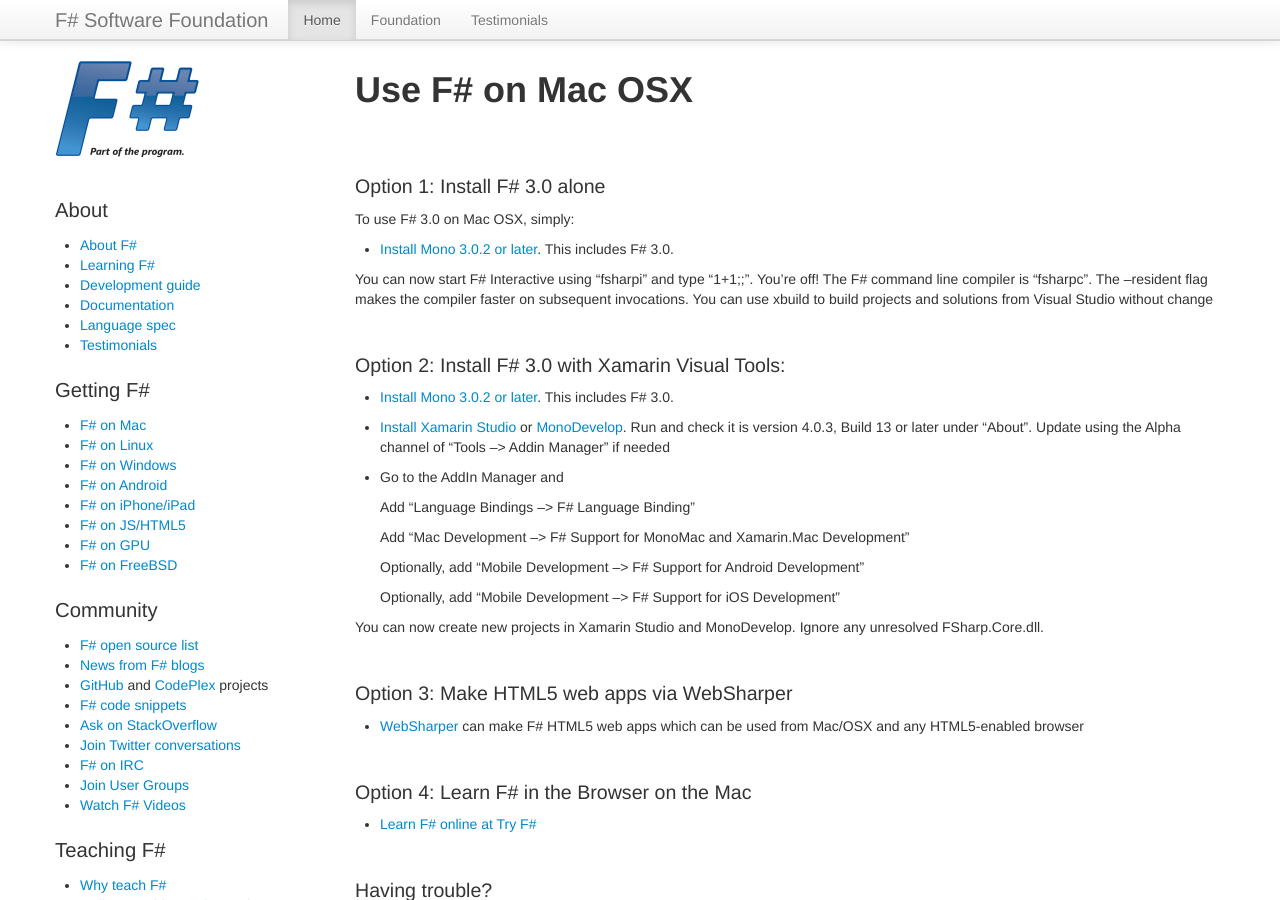
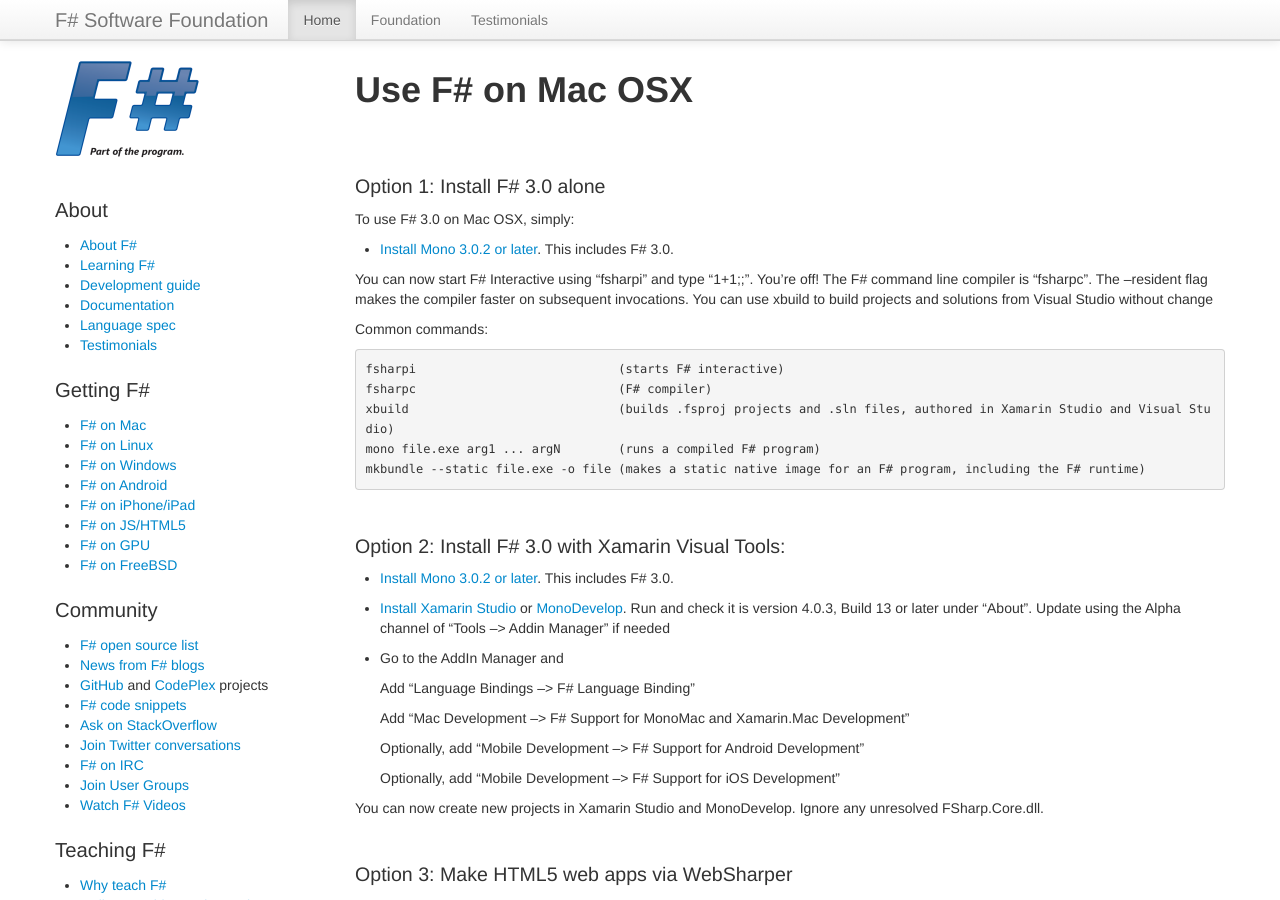
Before and after one commit to fsharp/fsharp.org, a Jekyll site: the page built from use/mac/index.md, in a window 1280 px wide and 900 px high. Built offline with Jekyll 4.4.1, drawn with Linux system fonts in a browser that asks for light colours; nearby versions of some CDN libraries; some web fonts are replaced; comment, search, counter and statistics services are not loaded.

Commit message:
Update index.md

```diff
--- a/use/mac/index.md
+++ b/use/mac/index.md
@@ -15,6 +15,14 @@
 off! The F# command line compiler is "fsharpc". The --resident flag makes the
 compiler faster on subsequent invocations.  You can use xbuild to build projects and
 solutions from Visual Studio without change
+
+Common commands:
+
+    fsharpi                            (starts F# interactive)
+    fsharpc                            (F# compiler)
+    xbuild                             (builds .fsproj projects and .sln files, authored in Xamarin Studio and Visual Studio)
+    mono file.exe arg1 ... argN        (runs a compiled F# program)
+    mkbundle --static file.exe -o file (makes a static native image for an F# program, including the F# runtime)
 
 <br />
 
```
